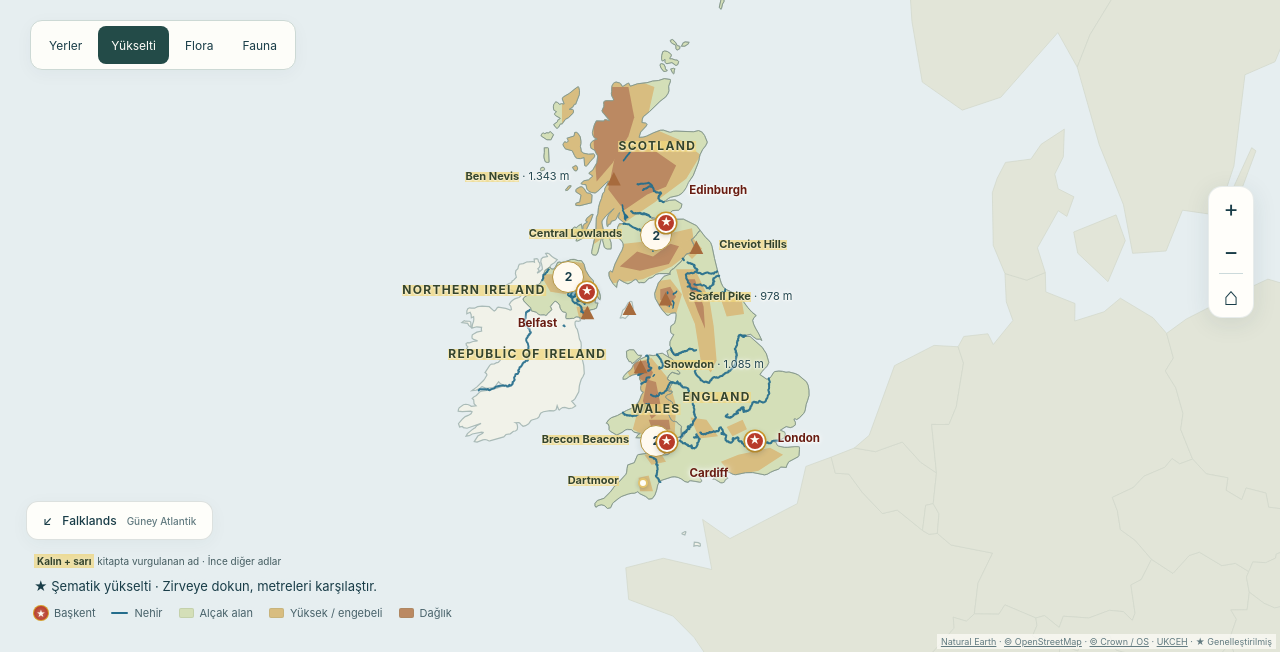
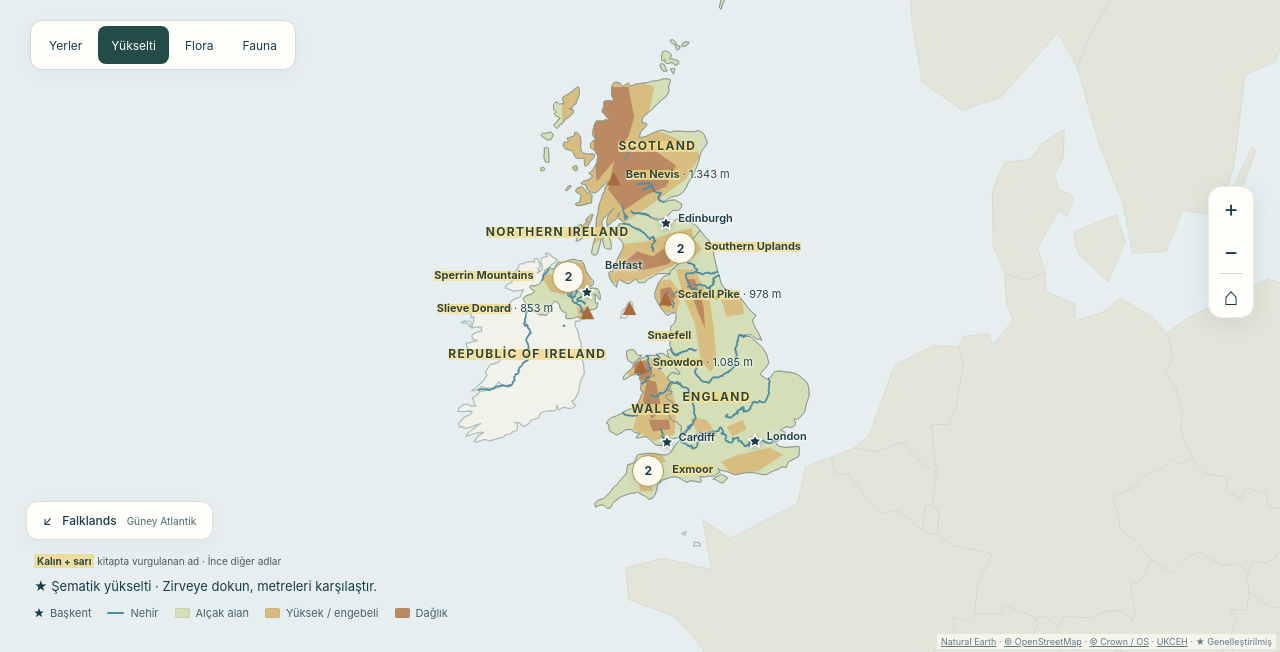
Before and after one commit to sabrisertan/kultur-haritasi, a plain HTML site: page index.html in a window 1280 px wide. Shown: the part 148-800 px from the top of the page. Drawn offline with Linux system fonts and the light colour scheme.

Commit message:
Refine capital star markers and label layout to match atlas aesthetic

```diff
--- a/index.html
+++ b/index.html
@@ -48,20 +48,22 @@
 #atlas[data-layer=places] .water-label .pin-dot{display:none}
 #atlas[data-layer=places] .water-label .pin-label{pointer-events:auto;color:#286784;cursor:pointer}
 .water-paint{pointer-events:none;stroke-linejoin:round;stroke-linecap:round;vector-effect:non-scaling-stroke}
-.water-river{fill:none;stroke:#246d8c;stroke-width:1.95;opacity:.92}
-.water-lake{fill:#95c2d1;stroke:#246d8c;stroke-width:1.1}
+.water-river{fill:none;stroke:#4f8ba0;stroke-width:1.65}
+.water-lake{fill:#a6cbd7;stroke:#578fa3;stroke-width:1}
 .water-hit{fill:none;stroke:transparent;stroke-width:14;pointer-events:stroke;cursor:pointer;vector-effect:non-scaling-stroke}
 .water-hit.lake-hit{fill:transparent;stroke-width:9;pointer-events:all}
-.water-feature:hover .water-river,.water-feature.selected .water-river,.water-feature:focus .water-river{stroke:#0e4f6b;stroke-width:3.2;opacity:1}
-.water-feature:hover .water-lake,.water-feature.selected .water-lake,.water-feature:focus .water-lake{fill:#66aec7;stroke:#0e4f6b;stroke-width:2.1}
+.water-feature:hover .water-river,.water-feature.selected .water-river,.water-feature:focus .water-river{stroke:#1c6585;stroke-width:3}
+.water-feature:hover .water-lake,.water-feature.selected .water-lake,.water-feature:focus .water-lake{fill:#73b3c9;stroke:#1c6585;stroke-width:2}
 .water-feature:focus{outline:none}
-.key.river-line{width:17px;height:2px;border-radius:1px;background:#246d8c}
-.key.lake-area{width:12px;height:8px;border:1px solid #246d8c;border-radius:45%;background:#95c2d1}
-.pin.capital{z-index:25!important}
-.pin.capital .pin-dot,#atlas[data-layer=places] .pin.capital .pin-dot{width:20px;height:20px;background:#b83b2a;color:#fffdf4;border:2px solid #fffefa;border-radius:50%;font-size:11.5px;line-height:1;display:grid;place-items:center;box-shadow:0 2px 6px #122c4b4d,0 0 0 1.5px #d49b27}
-.pin.capital .pin-label,#atlas[data-layer=places] .pin.capital .pin-label{font-weight:750;color:#681c12;font-size:11.5px;text-shadow:0 0 4px #fffefa,0 0 8px #fffefa,0 1px 2px #fffefa}
-.key.capital-star{width:14px;height:14px;background:#b83b2a;color:#fffdf4;border-radius:50%;display:inline-grid;place-items:center;font-size:9px;font-style:normal;line-height:1;box-shadow:0 0 0 1px #d49b27}
-.key.capital-star::before{content:"★"}
+.key.river-line{width:17px;height:2px;border-radius:1px;background:#4f8ba0}
+.key.lake-area{width:12px;height:8px;border:1px solid #578fa3;border-radius:45%;background:#a6cbd7}
+.pin.capital{z-index:18}
+.pin.capital .pin-dot,#atlas[data-layer=places] .pin.capital .pin-dot{width:16px;height:16px;border:0;border-radius:0;background:none;box-shadow:none;display:grid;place-items:center;filter:drop-shadow(0 1px 2.5px #122c4b40)}
+.pin.capital .pin-dot svg{width:16px;height:16px;display:block;overflow:visible}
+.pin.capital .pin-dot path{fill:var(--pin);stroke:#fffefa;stroke-width:1.9;stroke-linejoin:round}
+.pin.capital:hover .pin-dot,.pin.capital.active .pin-dot{box-shadow:none;transform:scale(1.16);filter:drop-shadow(0 0 3px #fffefa) drop-shadow(0 1px 4px #122c4b66)}
+.pin.capital .pin-label,#atlas[data-layer=places] .pin.capital .pin-label{font-weight:600;color:var(--ink)}
+.key.capital-star{background:var(--ink);clip-path:polygon(50% 2%,63% 36%,98% 36%,70% 57%,81% 92%,50% 71%,19% 92%,30% 57%,2% 36%,37% 36%);border-radius:0;width:10px;height:10px}
 @media(pointer:coarse){.water-hit{stroke-width:22}.water-hit.lake-hit{stroke-width:15}}
 
 /* Search bar and instant index results */
@@ -216,7 +218,7 @@ window.ATLAS_WATER = {"source":"OS Open Rivers 2026-10; OpenStreetMap/Geofabrik
 const places=window.ATLAS_DATA.points,byId=new Map(places.map(p=>[p.id,p]));
 const $=id=>document.getElementById(id);
 const kinds={capital:'Başkent',country:'Ülke / genel konular',region:'Bölge',mountain:'Dağ / yüksek alan',lake:'Göl',river:'Nehir',island:'Ada',nature:'Doğa / koruma',landmark:'Yer / konu',sea:'Deniz / geçiş'};
-const colors={capital:'#b83b2a',country:'#234b58',region:'#6d7d57',mountain:'#a76b3d',lake:'#297b9e',river:'#297b9e',island:'#786498',nature:'#477a50',landmark:'#b26a53',sea:'#457e94'};
+const colors={capital:'#193d48',country:'#234b58',region:'#6d7d57',mountain:'#a76b3d',lake:'#297b9e',river:'#297b9e',island:'#786498',nature:'#477a50',landmark:'#b26a53',sea:'#457e94'};
 const themes=window.ATLAS_DATA.themes,heights=window.ATLAS_DATA.peakHeights;
 const detailOrder=window.ATLAS_DETAIL,waterById=new Map((window.ATLAS_WATER?.features||[]).map(f=>[f.id,f]));
 const overviewOrder=new Map(detailOrder.overview.map((id,i)=>[id,i])),regionalOrder=new Map(detailOrder.regional.map((id,i)=>[id,i]));
@@ -288,7 +290,10 @@ function heightChart(id){
 function createPin(p,label){
  const b=e('button','pin '+p.kind+(p.capital?' capital':'')+(p.emphasis?' book-bold':'')+(selected===p.id?' active':''));b.type='button';b.style.setProperty('--pin',colors[p.kind]);b.dataset.place=p.id;
  if(layer==='places'&&waterById.has(p.id))b.classList.add('water-label');
- b.setAttribute('aria-label',p.name+(p.capital?' — Başkent':'')+(p.emphasis?' — Kitapta kalın, s. '+p.emphasis.page:'')+' — '+p.focus);b.setAttribute('aria-pressed',String(selected===p.id));b.append(e('span','pin-dot',p.capital?'★':''));
+ b.setAttribute('aria-label',p.name+(p.capital?' — Başkent':'')+(p.emphasis?' — Kitapta kalın, s. '+p.emphasis.page:'')+' — '+p.focus);b.setAttribute('aria-pressed',String(selected===p.id));
+ const dot=e('span','pin-dot');
+ if(p.capital){const NS='http://www.w3.org/2000/svg',s=document.createElementNS(NS,'svg'),path=document.createElementNS(NS,'path');s.setAttribute('viewBox','0 0 20 20');s.setAttribute('aria-hidden','true');path.setAttribute('d','M10 1.6L12.5 7l5.9.7-4.3 4.1 1.1 5.8L10 14.7 4.8 17.6l1.1-5.8L1.6 7.7 7.5 7Z');s.append(path);dot.append(s);}
+ b.append(dot);
  if(label){const span=emphasize(e('span','pin-label'),p,mapName(p));if(typeof label==='object'){span.style.left=label.dx+'px';span.style.top=label.dy+'px';if(label.dx>60){const line=e('i','label-leader');const half=matchMedia('(pointer:coarse)').matches?20:15,dx=label.dx-half-4,dy=label.dy+10-half;line.style.left=half+'px';line.style.top=half+'px';line.style.width=Math.hypot(dx,dy)+'px';line.style.transform='rotate('+Math.atan2(dy,dx)+'rad)';b.append(line);}}b.append(span);}
  b.addEventListener('click',ev=>{ev.stopPropagation();openPlace(p.id,false);});return b;
 }
@@ -328,16 +333,17 @@ function grouping(){
  const points=currentPoints().map(p=>({...p,xy:engine.point(p)})).filter(p=>p.xy.x>-60&&p.xy.x<w+60&&p.xy.y>-60&&p.xy.y<h+60);
  const named=points.filter(p=>p.kind==='country'||p.kind==='sea');
  const peaks=layer==='relief'?points.filter(p=>heights[p.id]):[];
- const singles=points.filter(p=>p.kind!=='country'&&p.kind!=='sea'&&(p.capital||layer!=='relief'||heights[p.id]||p.id===selected||!peaks.some(q=>Math.hypot(p.xy.x-q.xy.x,p.xy.y-q.xy.y)<radius))).sort((a,b)=>((b.capital?1:0)-(a.capital?1:0))||((heights[b.id]?1:0)-(heights[a.id]?1:0))||(Number(Boolean(b.emphasis))-Number(Boolean(a.emphasis)))||(ranks.get(a.id)??200)-(ranks.get(b.id)??200));
+ const caps=points.filter(p=>p.capital);
+ const singles=points.filter(p=>p.kind!=='country'&&p.kind!=='sea'&&(p.capital||layer!=='relief'||heights[p.id]||p.id===selected||(!peaks.some(q=>Math.hypot(p.xy.x-q.xy.x,p.xy.y-q.xy.y)<radius)&&!caps.some(q=>Math.hypot(p.xy.x-q.xy.x,p.xy.y-q.xy.y)<20)))).sort((a,b)=>((b.capital?1:0)-(a.capital?1:0))||((heights[b.id]?1:0)-(heights[a.id]?1:0))||(Number(Boolean(b.emphasis))-Number(Boolean(a.emphasis)))||(ranks.get(a.id)??200)-(ranks.get(b.id)??200));
  const groups=[];
  function recenter(g){g.x=g.members.reduce((s,p)=>s+p.xy.x,0)/g.members.length;g.y=g.members.reduce((s,p)=>s+p.xy.y,0)/g.members.length;}
  const fixed=g=>g.members.some(p=>p.capital||(layer==='relief'&&heights[p.id]));
  for(const p of singles){const near=groups.find(g=>!p.capital&&!(layer==='relief'&&heights[p.id])&&!fixed(g)&&Math.hypot(p.xy.x-g.x,p.xy.y-g.y)<radius);if(near){near.members.push(p);recenter(near);}else groups.push({x:p.xy.x,y:p.xy.y,members:[p]});}
  let merged=true;while(merged){merged=false;for(let i=0;i<groups.length&&!merged;i++)for(let j=i+1;j<groups.length;j++)if(!fixed(groups[i])&&!fixed(groups[j])&&Math.hypot(groups[i].x-groups[j].x,groups[i].y-groups[j].y)<radius){groups[i].members.push(...groups[j].members);recenter(groups[i]);groups.splice(j,1);merged=true;break;}}
- const half=coarse?21:17,boxes=groups.map(g=>({x:g.x-half,y:g.y-half,w:half*2,h:half*2}));
+ const boxes=groups.map(g=>{const r=g.members.length>1?11:4;return{x:g.x-r,y:g.y-r,w:r*2,h:r*2};});
  boxes.push({x:0,y:0,w:w<700?185:290,h:w<700?110:160},{x:w<700?12:30,y:w<700?118:165,w:300,h:48},{x:w-85,y:h*.4,w:85,h:155},{x:0,y:h-95,w:Math.min(w,480),h:95});
  const result=[];
- function placeLabel(x,y,name,main=false,bold=false){const width=name.length*(main?(bold?7.7:7.2):(bold?6.6:6.1)),height=20;const options=main?[[x-width/2,y-10],[x-width/2,y-36],[x-width/2,y+22],[x-width-22,y-10],[x+23,y-10],[x-width/2,y-68],[x-width/2,y+55],[x-width-50,y-10],[x+50,y-10]]:[[x+23,y-10],[x-width-23,y-10],[x-width/2,y-38],[x-width/2,y+22],[x+23,y-40],[x-width-23,y-40],[x+23,y+24],[x-width-23,y+24],[x+62,y-10],[x+62,y-42],[x+62,y+24]];
+ function placeLabel(x,y,name,main=false,bold=false){const width=name.length*(main?(bold?7.7:7.2):(bold?6.6:6.1)),height=20;const options=main?[[x-width/2,y-10],[x-width/2,y-36],[x-width/2,y+22],[x-width-22,y-10],[x+23,y-10],[x-width/2,y-68],[x-width/2,y+55],[x-width-50,y-10],[x+50,y-10]]:[[x+12,y-12],[x-width-12,y-12],[x+23,y-10],[x-width-23,y-10],[x-width/2,y-34],[x-width/2,y+18],[x+18,y-34],[x-width-18,y-34],[x+18,y+20],[x-width-18,y+20],[x+56,y-10]];
  for(const [lx,ly]of options){const box={x:lx,y:ly,w:width,h:height};if(lx>5&&lx+width<w-8&&ly>5&&ly+height<h-22&&!boxes.some(b=>overlap(b,box))){boxes.push(box);return box;}}return null;}
  function emitGroup(g){const p=g.members[0],size=coarse?40:(g.members.length>1?32:30);const eligible=Boolean(p.capital)||Boolean(p.emphasis)||layer!=='places'||zoom>=7.3||ranks.has(p.id)||p.id===selected;const box=eligible?placeLabel(g.x,g.y,p.name,false,Boolean(p.emphasis)||Boolean(p.capital)):null;const label=box?{name:p.name,dx:box.x-g.x+size/2,dy:box.y-g.y+size/2}:(p.capital?{name:p.name,dx:size/2+14,dy:size/2-10}:false);
   if(g.members.length>1)result.push({...g,label});else result.push({...g,point:p,label});
@@ -555,7 +561,7 @@ function renderSearch(){
    const item=e('button','search-item'+(idx===searchActive?' active':''));item.type='button';item.setAttribute('role','option');item.setAttribute('aria-selected',String(idx===searchActive));item.dataset.searchPlace=hit.p.id;
    const head=e('div','search-item-head');
    const dot=e('i','key '+(hit.p.capital?'capital-star':hit.p.kind==='mountain'?'mountain':hit.p.kind==='lake'||hit.p.kind==='river'?'lake':hit.p.kind==='island'?'island':hit.p.kind==='nature'?'nature':'landmark'));
-   if(!hit.p.capital)dot.style.background=colors[hit.p.kind];
+   dot.style.background=colors[hit.p.kind];
    const title=emphasize(e('span','search-item-title'),hit.p,hit.p.name);
    const right=e('span','search-item-meta',kinds[hit.p.kind].split(' / ')[0]+' · s. '+hit.p.pages);
    head.append(dot,title,right);
```
